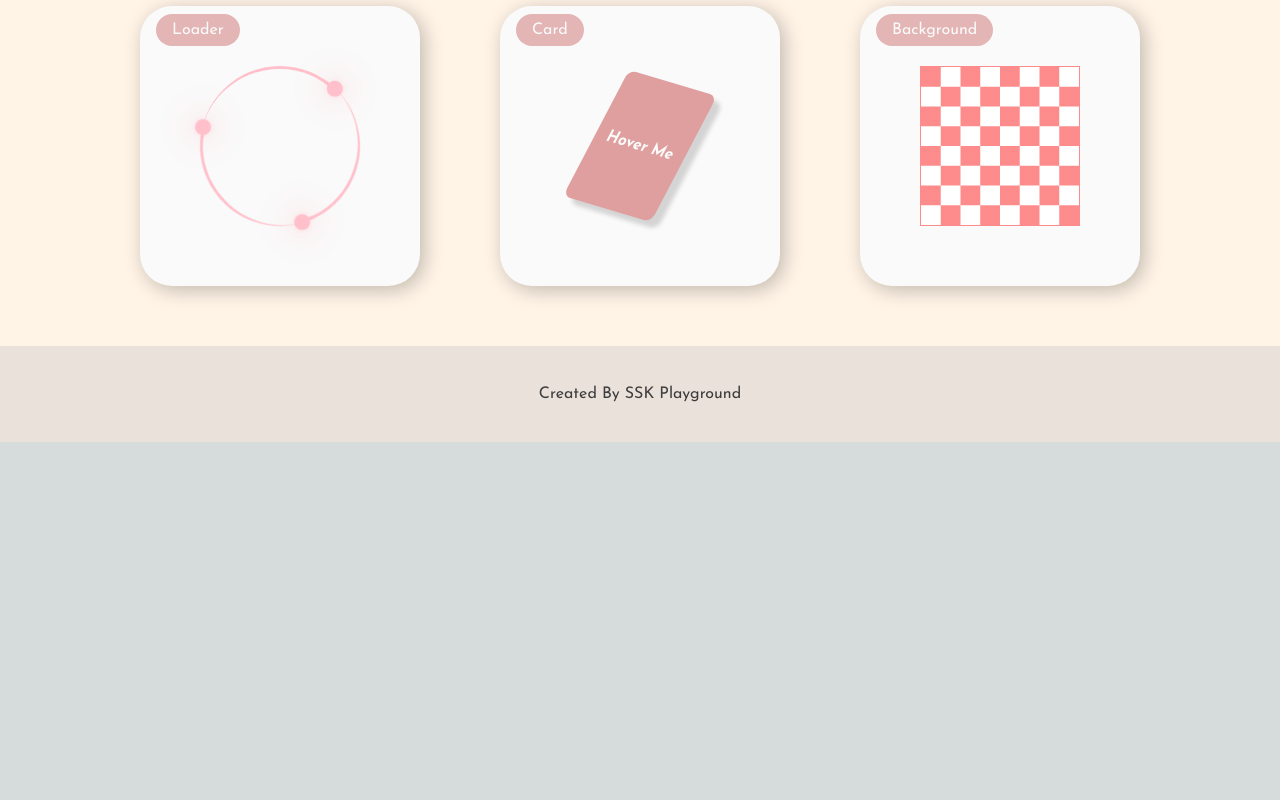
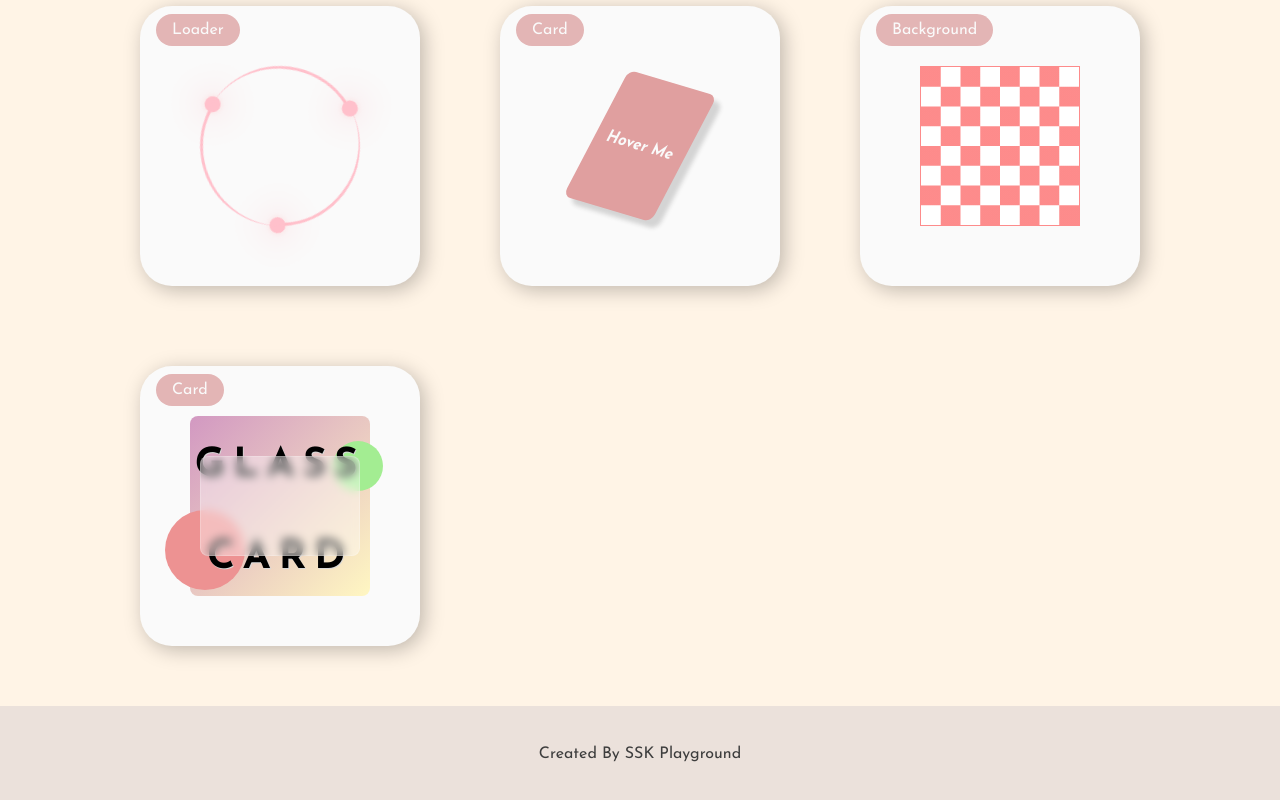
Before and after one commit to ssk-dev-3/components-park, a Next.js app: page / in a window 1280 px wide. Shown: the part 854-1654 px from the top of the page. Before the commit the page ends 1296 px from the top, so only its background shows below. Built offline with nearby package versions, Linux system fonts and the light colour scheme.

Commit message:
✨ カードコンポーネントを追加

```diff
--- a/pages/components/gallery/index.tsx
+++ b/pages/components/gallery/index.tsx
@@ -5,6 +5,7 @@ import Loader002 from '../items/loader002';
 import Background001 from '../items/background001';
 import Background002 from '../items/background002';
 import Card001 from '../items/card001';
+import Card002 from '../items/card002';
 import galleryStyle from './gallery.module.css';
 
 const Gallery: React.FC = () => {
@@ -29,6 +30,9 @@ const Gallery: React.FC = () => {
         <Card category='background'>
           <Background002 />
         </Card>
+        <Card category='card'>
+          <Card002 />
+        </Card>
       </div>
     </div>
   );
--- /dev/null
+++ b/pages/components/items/card002/card002.module.css
@@ -0,0 +1,52 @@
+.wrapper {
+  position: relative;
+  display: grid;
+  place-items: center;
+  width: 180px;
+  height: 180px;
+  background: linear-gradient(135deg, hsl(317, 39%, 71%), hsl(52, 100%, 88%));
+  border-radius: 0.5rem;
+}
+
+.text {
+  position: absolute;
+  top: 2%;
+  font-size: 2.5rem;
+  font-weight: 700;
+  line-height: 2.3;
+  letter-spacing: 0.2em;
+  text-align: center;
+  text-transform: uppercase;
+  text-shadow: 0.02em 0.02em hsl(0, 0%, 85%);
+}
+
+.circle {
+  position: absolute;
+  content: '';
+  border-radius: 50%;
+}
+
+.bottomLeft {
+  bottom: 6px;
+  left: -25px;
+  width: 80px;
+  height: 80px;
+  background-color: hsl(0, 71%, 75%);
+}
+
+.topRight {
+  top: 25px;
+  right: -13px;
+  width: 50px;
+  height: 50px;
+  background-color: hsl(109, 71%, 75%);
+}
+
+.glassCard {
+  width: 160px;
+  height: 100px;
+  border: 1px solid hsl(0, 0%, 100%, 0.2);
+  border-radius: 0.5rem;
+  background: hsl(0, 0%, 100%, 0.4);
+  backdrop-filter: blur(5px);
+}
--- /dev/null
+++ b/pages/components/items/card002/index.tsx
@@ -0,0 +1,14 @@
+import cardStyle from './card002.module.css';
+
+const Card002 = () => {
+  return (
+    <div className={cardStyle.wrapper}>
+      <div className={`${cardStyle.circle} ${cardStyle.bottomLeft}`}></div>
+      <div className={`${cardStyle.circle} ${cardStyle.topRight}`}></div>
+      <p className={cardStyle.text}>glass<br/>card</p>
+      <div className={cardStyle.glassCard}></div>
+    </div>
+  );
+}
+
+export default Card002;
```
